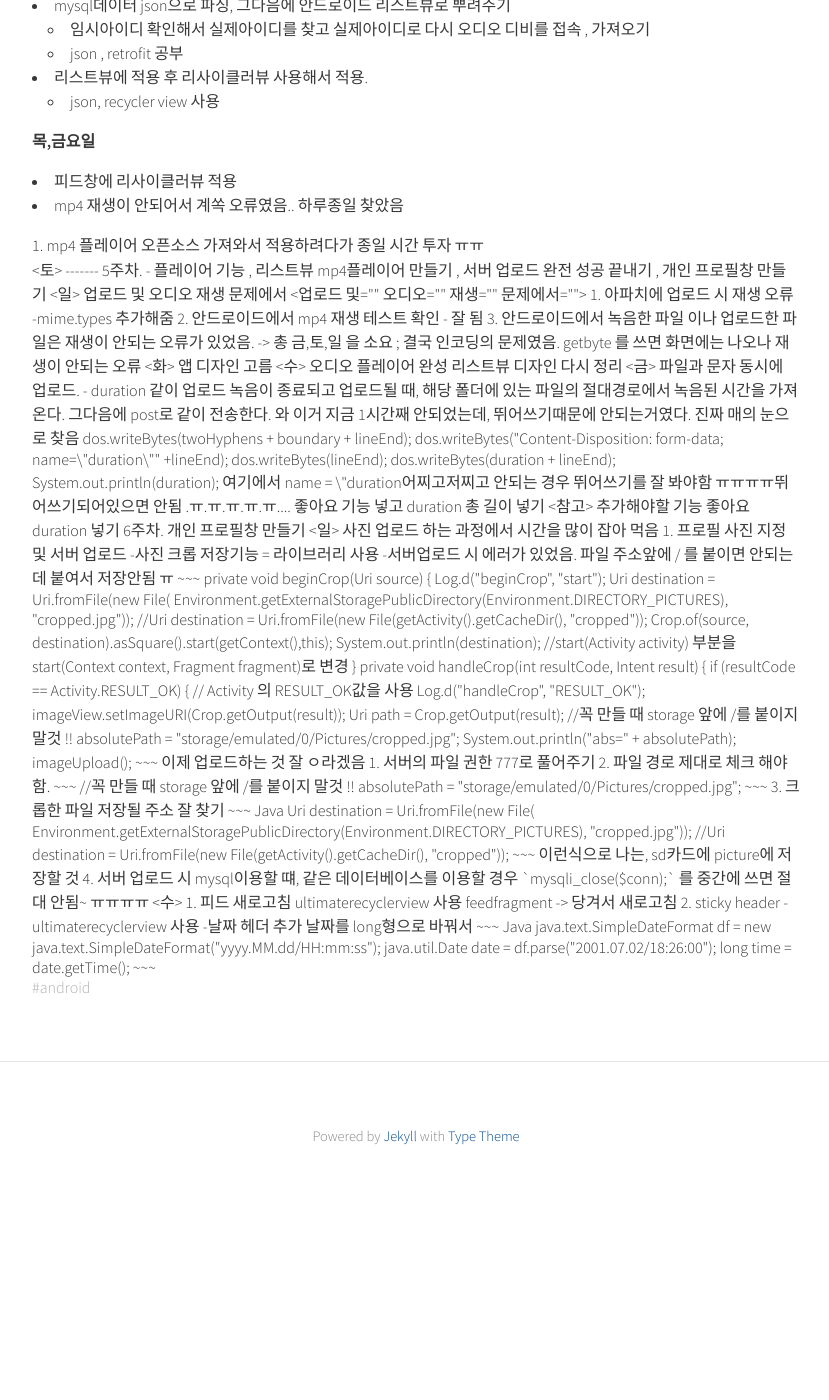
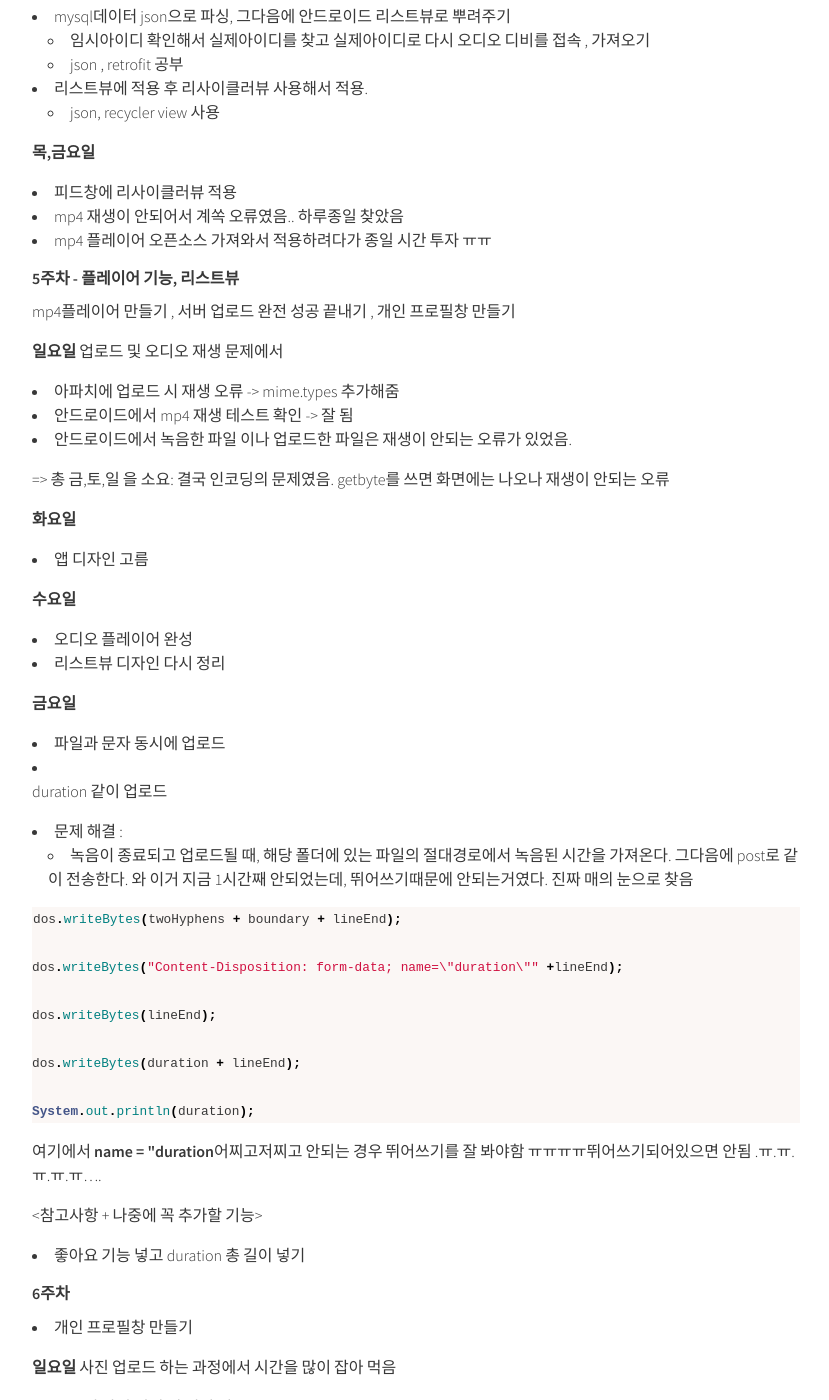
Before and after one commit to DasomKang/dasomkang.github.io, a Jekyll site: the page built from _posts/dev/2016-08-01-archive-app-개발-일지.md, in a window 1280 px wide and 1400 px high, scrolled down 2339 px. Shown: the whole window, without its empty margins (224-1053 px from the left). Built offline with Jekyll 4.4.1, drawn with Linux system fonts in a browser that asks for light colours; nearby versions of some CDN libraries; before the commit the page ends 3550 px from its top, so only the background shows below that; some of the changed text lies outside the part shown.

Commit message:
modify the post

```diff
--- a/_posts/dev/2016-08-01-archive-app-개발-일지.md
+++ b/_posts/dev/2016-08-01-archive-app-개발-일지.md
@@ -68,7 +68,7 @@ comments: true
     - 아이디 비밀번호 sharedpreferences에 임시아이디랑 비밀번호 넣어서 저장해야한다. -> 8/22
     - 데이터베이스를 새로 만드는 것이 좋다.
 
-##### 3주차 - 서버 업로드
+#### 3주차 - 서버 업로드
 
 **일요일**
 - 프레그먼트 + 뷰페이저 였는데 프레그먼트만으로 바꿈 !!!
@@ -100,7 +100,7 @@ comments: true
 - 이거는 고려해보자.
 
 
-##### 4주차. - 데이터베이스
+#### 4주차. - 데이터베이스
 
 - 데이터베이스와 연동 (로그인데이터베이스, 임시 데이터베이스, 서버 오디오 데이터베이스)
 - 리스트뷰 연습, 그리고 리사이클러뷰 까지
@@ -130,158 +130,67 @@ comments: true
 **목,금요일**
 - 피드창에 리사이클러뷰 적용
 - mp4 재생이 안되어서 계쏙 오류였음.. 하루종일 찾았음
+- mp4 플레이어 오픈소스 가져와서 적용하려다가 종일 시간 투자 ㅠㅠ
 
-
-
-9. mp4 플레이어 오픈소스 가져와서 적용하려다가 종일 시간 투자 ㅠㅠ
-
-
-
-
-
-<토>
-
--------
-
-5주차.  - 플레이어 기능 , 리스트뷰
-
-
-
+#### 5주차 - 플레이어 기능, 리스트뷰
 mp4플레이어 만들기 , 서버 업로드 완전 성공 끝내기 , 개인 프로필창 만들기
 
 
+**일요일**
+업로드 및 오디오 재생 문제에서
+- 아파치에 업로드 시 재생 오류 -> mime.types 추가해줌
+- 안드로이드에서 mp4 재생 테스트 확인  -> 잘 됨
+- 안드로이드에서 녹음한 파일 이나 업로드한 파일은 재생이 안되는 오류가 있었음.
+
+=> 총 금,토,일 을 소요: 결국 인코딩의 문제였음. getbyte를 쓰면 화면에는 나오나 재생이 안되는 오류
 
 
+**화요일**
+- 앱 디자인 고름
 
-<일>
+**수요일**
+- 오디오 플레이어 완성
+- 리스트뷰 디자인 다시 정리
 
 
+**금요일**
+- 파일과 문자 동시에 업로드
+- duration 같이 업로드
 
-업로드 및 오디오 재생 문제에서
+- 문제 해결 :
+  - 녹음이 종료되고 업로드될 때, 해당 폴더에 있는 파일의 절대경로에서 녹음된 시간을 가져온다. 그다음에 post로 같이 전송한다. 와 이거 지금 1시간째 안되었는데, 뛰어쓰기때문에 안되는거였다. 진짜 매의 눈으로 찾음
 
+  ~~~java
+  dos.writeBytes(twoHyphens + boundary + lineEnd);
 
+  dos.writeBytes("Content-Disposition: form-data; name=\"duration\"" +lineEnd);
 
-<업로드 및 오디오 재생 문제에서>
+  dos.writeBytes(lineEnd);
 
-1. 아파치에 업로드 시 재생 오류 -mime.types 추가해줌
+  dos.writeBytes(duration + lineEnd);
 
-2. 안드로이드에서 mp4 재생 테스트 확인  - 잘 됨
+  System.out.println(duration);
+  ~~~
 
-3. 안드로이드에서 녹음한 파일 이나 업로드한 파일은 재생이 안되는 오류가 있었음.
+  여기에서 **name = \"duration**어찌고저찌고 안되는 경우 뛰어쓰기를 잘 봐야함 ㅠㅠㅠㅠ뛰어쓰기되어있으면 안됨 .ㅠ.ㅠ.ㅠ.ㅠ.ㅠ....
 
+<참고사항 + 나중에 꼭 추가할 기능>
+- 좋아요 기능 넣고 duration 총 길이 넣기
 
+#### 6주차
+- 개인 프로필창 만들기
 
--> 총 금,토,일 을 소요  ; 결국 인코딩의 문제였음. getbyte 를 쓰면 화면에는 나오나 재생이 안되는 오류
-
-
-
-
-
-<화>
-
-앱 디자인 고름
-
-
-
-<수>
-
-오디오 플레이어 완성
-
-
-
-리스트뷰 디자인 다시 정리
-
-
-
-<금>
-
-
-
-파일과 문자 동시에 업로드.
-
- - duration 같이 업로드
-
-
-
-
-
-
-
-녹음이 종료되고 업로드될 때, 해당 폴더에 있는 파일의 절대경로에서 녹음된 시간을 가져온다.
-
-그다음에 post로 같이 전송한다.
-
-와 이거 지금 1시간째 안되었는데, 뛰어쓰기때문에 안되는거였다.
-
-진짜 매의 눈으로 찾음
-
-
-
-dos.writeBytes(twoHyphens + boundary + lineEnd);
-
-dos.writeBytes("Content-Disposition: form-data; name=\"duration\"" +lineEnd);
-
-dos.writeBytes(lineEnd);
-
-dos.writeBytes(duration + lineEnd);
-
-System.out.println(duration);
-
-여기에서 name = \"duration어찌고저찌고 안되는 경우 뛰어쓰기를 잘 봐야함 ㅠㅠㅠㅠ뛰어쓰기되어있으면 안됨 .ㅠ.ㅠ.ㅠ.ㅠ.ㅠ....
-
-
-
-
-
-좋아요 기능 넣고 duration 총 길이 넣기
-
-
-
-<참고> 추가해야할 기능
-
- 좋아요
-
-duration 넣기
-
-
-
-
-
-
-
-6주차.
-
-
-
-개인 프로필창 만들기
-
-
-
-
-
-<일>
-
-
-
+**일요일**
 사진 업로드 하는 과정에서 시간을 많이 잡아 먹음
 
+- 프로필 사진 지정 및 서버 업로드
+  - 사진 크롭 저장기능 = 라이브러리 사용
+  - 서버업로드 시 에러가 있었음. 파일 주소앞에 / 를 붙이면 안되는데 붙여서 저장안됨 ㅠ
 
-
-1. 프로필 사진 지정 및 서버 업로드
-
- -사진 크롭 저장기능 = 라이브러리 사용
-
- -서버업로드 시 에러가 있었음. 파일 주소앞에 / 를 붙이면 안되는데 붙여서 저장안됨 ㅠ
-
-
-
- ~~~
-
+~~~ java
 private void beginCrop(Uri source) {
 
     Log.d("beginCrop", "start");
-
-
 
     Uri destination = Uri.fromFile(new File( Environment.getExternalStoragePublicDirectory(Environment.DIRECTORY_PICTURES), "cropped.jpg"));
 
@@ -289,19 +198,10 @@ private void beginCrop(Uri source) {
 
     Crop.of(source, destination).asSquare().start(getContext(),this);
 
-
-
-
-
-
-
     System.out.println(destination);
 
     //start(Activity activity) 부분을 start(Context context, Fragment fragment)로 변경
-
 }
-
-
 
 private void handleCrop(int resultCode, Intent result) {
 
@@ -321,76 +221,42 @@ private void handleCrop(int resultCode, Intent result) {
 
         System.out.println("abs=" + absolutePath);
 
-
-
         imageUpload();
-
  ~~~
-
-
-
-이제 업로드하는 것 잘 ㅇ라겠음
+ 이제 업로드하는 것 잘 알겠음
 
 
 1. 서버의 파일 권한 777로 풀어주기
 2. 파일 경로 제대로 체크 해야함.
-
- ~~~
-        //꼭 만들 때 storage 앞에 /를 붙이지 말것 !!
-
-        absolutePath = "storage/emulated/0/Pictures/cropped.jpg";
+~~~ Java
+//꼭 만들 때 storage 앞에 /를 붙이지 말것 !!
+absolutePath = "storage/emulated/0/Pictures/cropped.jpg";
 ~~~
 
 3. 크롭한 파일 저장될 주소 잘 찾기
+~~~ Java
+Uri destination = Uri.fromFile(new File( Environment.getExternalStoragePublicDirectory(Environment.DIRECTORY_PICTURES), "cropped.jpg"));
+//Uri destination = Uri.fromFile(new File(getActivity().getCacheDir(), "cropped"));
+~~~
+이런식으로 나는, sd카드에 picture에 저장할 것
+
+4. 서버 업로드 시 mysql이용할 떄, 같은 데이터베이스를 이용할 경우, **mysqli_close($conn);** 를 중간에 쓰면 절대 안됨~ ㅠㅠㅠㅠ
 
 
-
- ~~~ Java
-    Uri destination = Uri.fromFile(new File( Environment.getExternalStoragePublicDirectory(Environment.DIRECTORY_PICTURES), "cropped.jpg"));
-
-    //Uri destination = Uri.fromFile(new File(getActivity().getCacheDir(), "cropped"));
-~~~
-
-
-이런식으로 나는, sd카드에 picture에 저장할 것
-
-
-
-4. 서버 업로드 시 mysql이용할 떄, 같은 데이터베이스를 이용할 경우
-
-`mysqli_close($conn);` 를 중간에 쓰면 절대 안됨~ ㅠㅠㅠㅠ
-
-
-
-
-
-
-<수>
-
-
-
+**수요일**
 1. 피드 새로고침
-
-ultimaterecyclerview 사용
-
-feedfragment  ->  당겨서 새로고침
-
+  - ultimaterecyclerview 사용
+  - feedfragment  ->  당겨서 새로고침
 
 2. sticky header
-
-- ultimaterecyclerview 사용
-
--날짜 헤더 추가
-
-
+  - ultimaterecyclerview 사용
+  - 날짜 헤더 추가
 
 
 날짜를 long형으로 바꿔서
 
 ~~~ Java
 java.text.SimpleDateFormat df = new java.text.SimpleDateFormat("yyyy.MM.dd/HH:mm:ss");
-
 java.util.Date date = df.parse("2001.07.02/18:26:00");
-
 long time = date.getTime();
 ~~~
```
